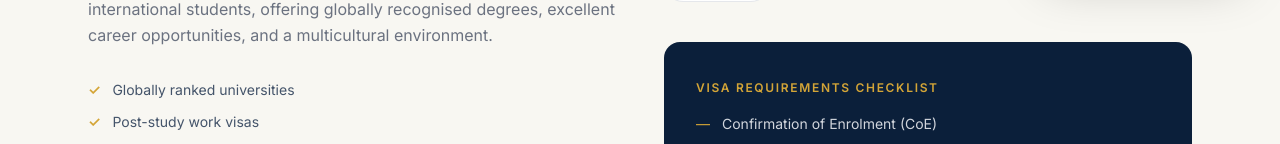
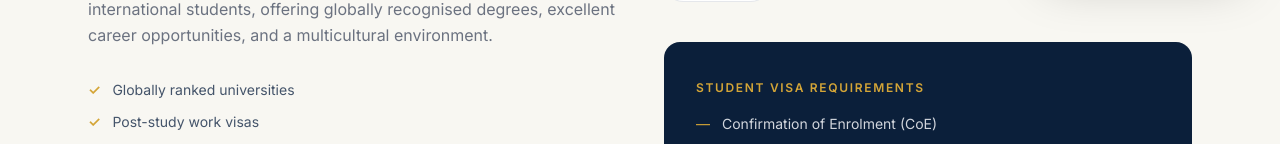
Before and after one commit to SanskarModgill/Saraswati-Website-, a Next.js app: page /countries/australia in a window 1280 px wide. Shown: the part 808-952 px from the top of the page. Built offline with nearby package versions, Linux system fonts and the light colour scheme; a web font is replaced by a local one.

Commit message:
individual countries

```diff
--- a/app/countries/[slug]/page.tsx
+++ b/app/countries/[slug]/page.tsx
@@ -16,8 +16,8 @@ export async function generateMetadata({
   const country = getCountry(slug);
   if (!country) return { title: "Destination Not Found" };
   return {
-    title: `Study in ${country.name} | Saraswati Immigration & Travel Services`,
-    description: country.overview,
+    title: `Study in ${country.name} | Student Visa & Admission Guidance`,
+    description: `Explore study opportunities in ${country.name}, including student visa requirements, admission guidance, popular courses, costs and application information.`,
   };
 }
 
@@ -105,7 +105,7 @@ export default async function CountryPage({
           </div>
 
           <div className="mt-10 rounded-2xl bg-[var(--ink)] text-white p-8">
-            <span className="eyebrow">Visa Requirements Checklist</span>
+            <span className="eyebrow">Student Visa Requirements</span>
             <ul className="mt-4 space-y-3">
               {country.visaRequirements.map((req) => (
                 <li key={req} className="flex gap-3 text-sm text-gray-300">
```
